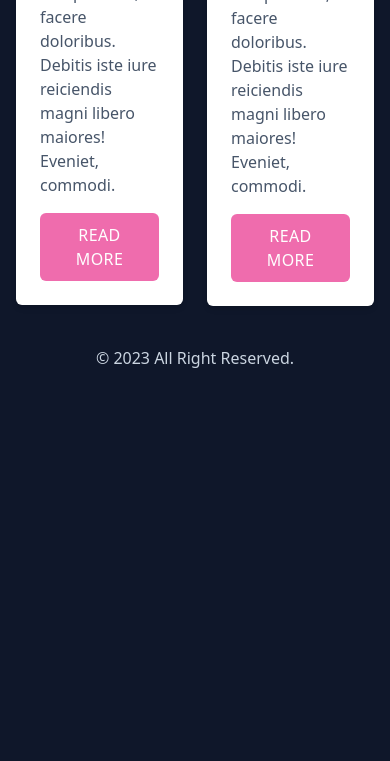
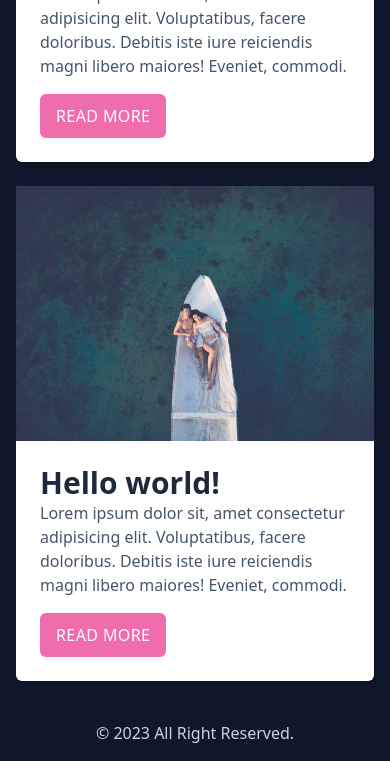
Before and after one commit to rashadulalam/w3git, a plain HTML site: page index.html in a window 390 px wide. Shown: the part 353-1114 px from the top of the page. Before the commit the page ends 844 px from the top, so only its background shows below. Drawn offline with nearby package versions, Linux system fonts and the light colour scheme.

Commit message:
Some fixes

```diff
--- a/index.html
+++ b/index.html
@@ -12,7 +12,7 @@
     <header>
         <!--     Header goes from here     -->
     </header>
-    <main class="container mx-auto px-4 flex items-center space-x-6">
+    <main class="container mx-auto px-4 sm:flex sm:items-center sm:space-x-6">
 
     <div class="bg-white shadow-md rounded-md my-6 shadow-md max-w-md">
         <img src="sea.jpg" alt="Hello world from space" class="object-cover w-full">
```
Also changed, not shown: road.jpg (added).
